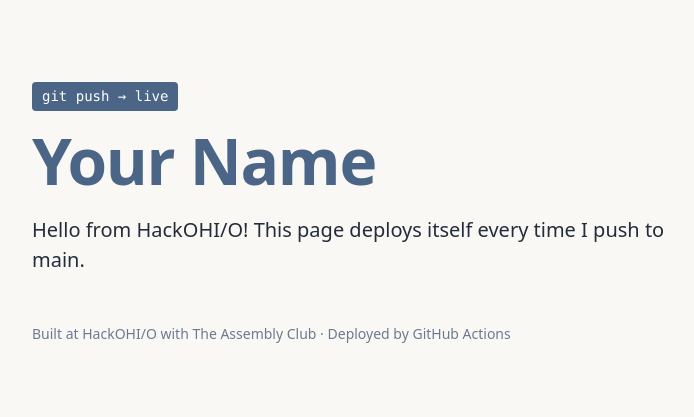
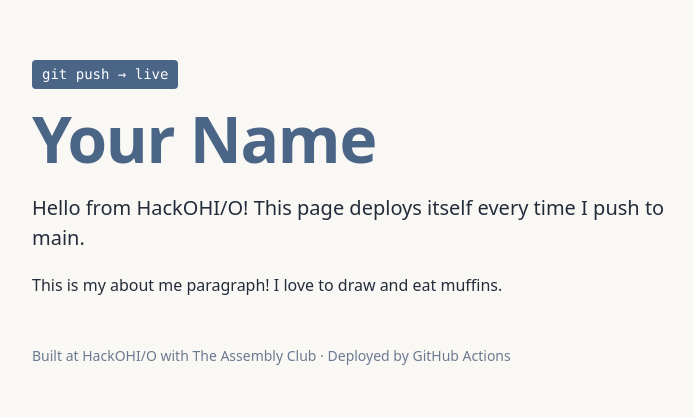
Before and after one commit to samrbls/hackohio, a plain HTML site: page index.html in a window 1280 px wide. Shown: the part 187-604 px from the top of the page, without its empty margins (288-982 px from the left). Drawn offline with Linux system fonts and the light colour scheme.

Commit message:
Add about section

```diff
--- a/index.html
+++ b/index.html
@@ -56,7 +56,7 @@
     <p>Hello from HackOHI/O! This page deploys itself every time I push to main.</p>
 
     <!-- Teamwork section: add your "About me" paragraph below this line. -->
-
+    This is my about me paragraph! I love to draw and eat muffins.
     <footer>Built at HackOHI/O with The Assembly Club · Deployed by GitHub Actions</footer>
   </main>
 </body>
```
